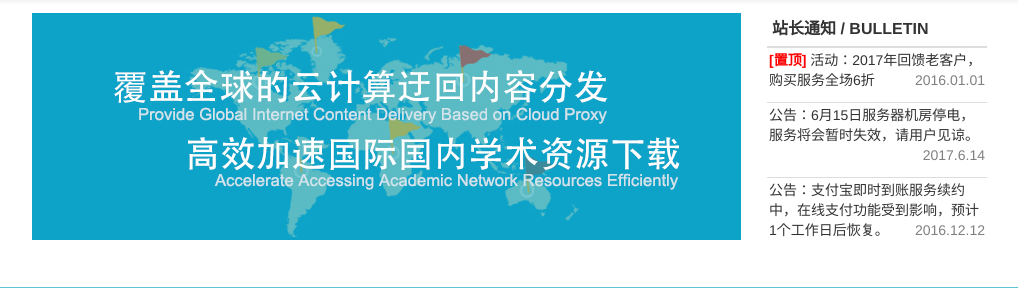
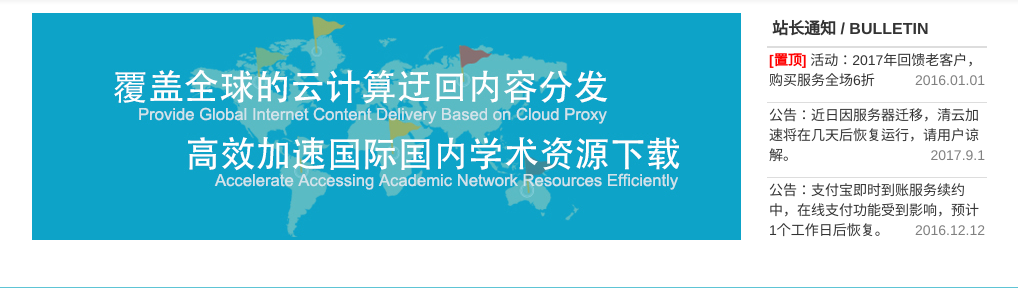
Before and after one commit to flyz1360/scholarcloud, a Django app: template templates/index.html in a window 1280 px wide. Shown: the part 77-377 px from the top of the page, without its empty margins (123-1141 px from the left). Run offline with Django 3.2, Linux system fonts and the light colour scheme; the template is opened without the code that fills it, so the values that code supplies are empty; parts of the project's set-up code (start-up, migrations or seed data) failed here and were passed over; some libraries are stand-ins or nearby versions.

Commit message:
modify bulletin

```diff
--- a/templates/index.html
+++ b/templates/index.html
@@ -48,7 +48,7 @@
                     </thead>
                     <tbody >
                         <tr><td style="padding: 2px"><strong>[置顶]</strong> 活动：2017年回馈老客户，购买服务全场6折<p>2016.01.01</p></td></tr>
-						<tr><td style="padding: 2px">公告：6月15日服务器机房停电，服务将会暂时失效，请用户见谅。<p>2017.6.14</p></td></tr>
+						<tr><td style="padding: 2px">公告：近日因服务器迁移，清云加速将在几天后恢复运行，请用户谅解。<p>2017.9.1</p></td></tr>
 						<tr><td style="padding: 2px">公告：支付宝即时到账服务续约中，在线支付功能受到影响，预计1个工作日后恢复。<p>2016.12.12</p></td></tr>
                         <!--<tr><td style="padding: 2px">公告：11月28日服务器机房DNS解析故障 影响服务使用及支付功能 现已维修完成。<p>2016.11.28</p></td></tr>-->
 
```
